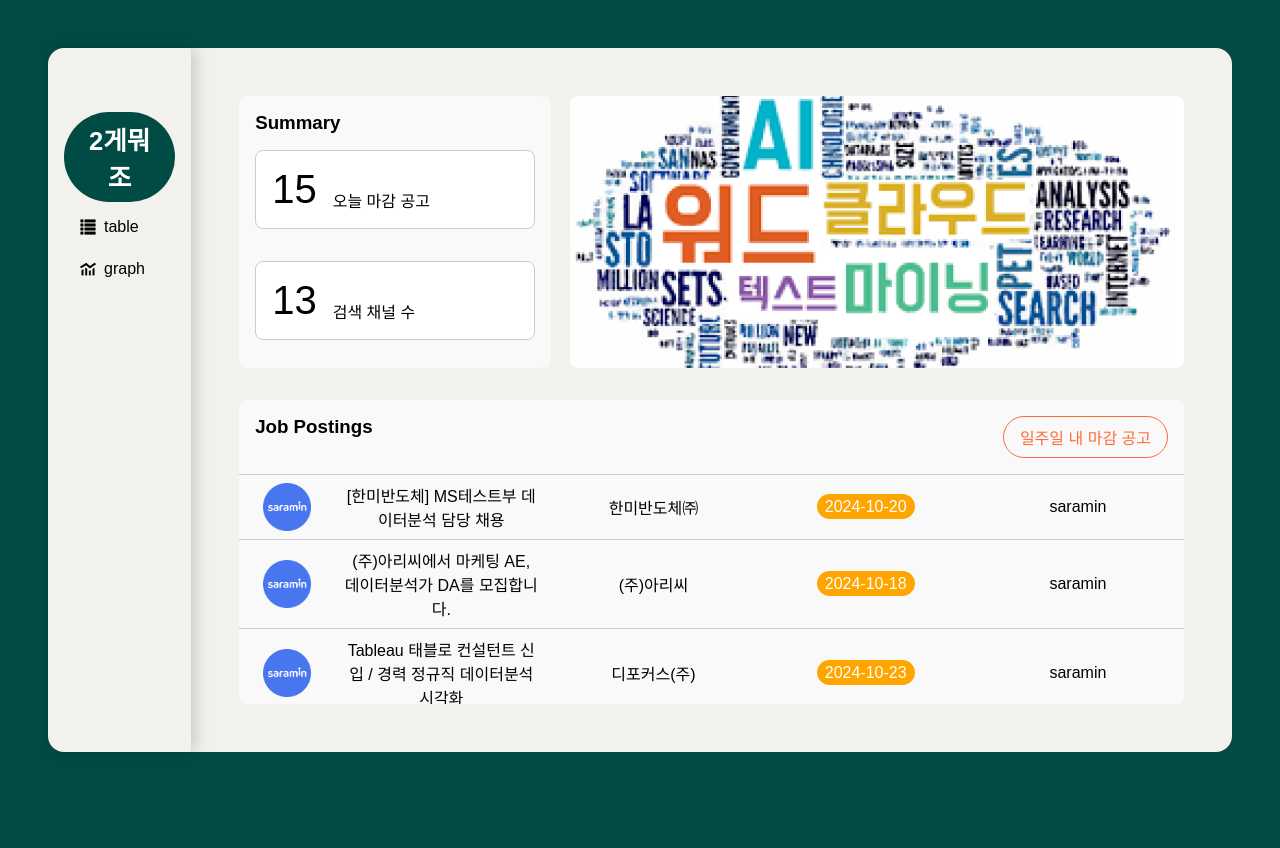
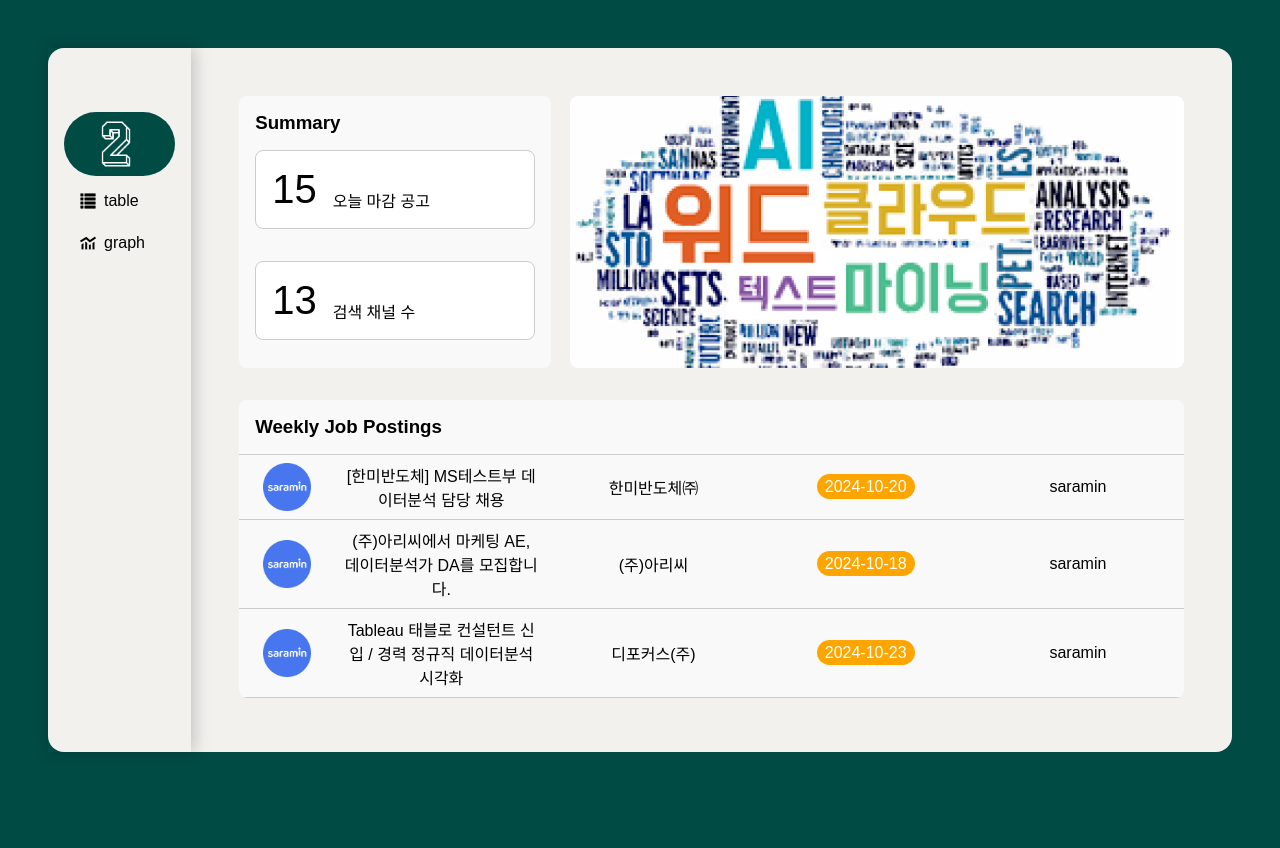
Before and after one commit to Proverbs1603/DataCareerBoard, a Django app: page /recruits/ in a window 1280 px wide. Run offline with Django 5.2, Linux system fonts and the light colour scheme; data comes from the database, SQL or seed files in the repository.

Commit message:
update template for main-icon

```diff
--- a/recruits/static/css/style.css
+++ b/recruits/static/css/style.css
@@ -63,11 +63,16 @@ body {
 .sidebar a.active .icon {
   filter: brightness(0) invert(1);
 }
+a #mainIcon {
+  width: 3rem;
+  height: 3rem;
+}
 .content {
   width: 100%;
   padding: 3rem;
   display: flex;
   flex-direction: column;
+  overflow-y: auto;
 }
 .graph-container {
   display: flex;
@@ -113,8 +118,7 @@ body {
 }
 .table-container {
   margin-top: 2rem;
-  /* max-heigt 계산 */
-  max-height: 22rem;
+  max-height: 24rem;
   overflow-y: auto;
   border-radius: 0.5rem;
   background-color: #f9f9f9;
@@ -194,24 +198,26 @@ th .sort {
 #detail-table td:first-child,
 #detail-table th:nth-child(2),
 #detail-table td:nth-child(2) {
-  width: 5rem;
+  max-width: 5rem;
 }
 #detail-table th:nth-child(5),
 #detail-table td:nth-child(5) {
-  width: 10rem;
+  max-width: 10rem;
 }
 #detail-table th:nth-child(6),
-#detail-table td:nth-child(6),
+#detail-table td:nth-child(6) {
+  max-width: 8rem;
+}
 #detail-table th:nth-child(7),
 #detail-table td:nth-child(7) {
-  width: 6rem;
+  max-width: 7rem;
 }
 .bookmark-container {
   display: inline-block;
   position: relative;
 }
 input[type="checkbox"] {
-  display: none; /* Hide the default checkbox */
+  display: none;
 }
 .table-wrapper {
   width: 100%;
--- a/recruits/templates/job_list.html
+++ b/recruits/templates/job_list.html
@@ -10,7 +10,9 @@
   <body>
     <div class="dashboard">
       <nav class="sidebar">
-        <a href="/recruits/" class="title {% if request.path == '/recruits/' %}active{% endif %}">2게뭐조</a>
+        <a href="/recruits/" class="title {% if request.path == '/recruits/' %}active{% endif %}"
+          ><img src="{% static 'assets/image/two.png' %}" alt="table Icon" class="icon" id="mainIcon"
+        /></a>
         <a href="/recruits/table/" class="{% if request.path == '/recruits/table/' %}active{% endif %}"
           ><img src="{% static 'assets/image/data-icon.png' %}" alt="table Icon" class="icon" />table</a
         >
@@ -41,8 +43,8 @@
         </section>
         <section class="table-container">
           <div class="table-label">
-            <h3>Job Postings</h3>
-            <button type="text" id="filterThisWeek">일주일 내 마감 공고</button>
+            <h3>Weekly Job Postings</h3>
+            <!-- <button type="text" id="filterThisWeek">일주일 내 마감 공고</button> -->
           </div>
           <table class="results-table">
             <tbody id="result">
--- a/recruits/templates/job_table.html
+++ b/recruits/templates/job_table.html
@@ -10,7 +10,9 @@
   <body>
     <div class="dashboard">
       <nav class="sidebar">
-        <a href="/recruits/" class="title {% if request.path == '/recruits/' %}active{% endif %}">2게뭐조</a>
+        <a href="/recruits/" class="title {% if request.path == '/recruits/' %}active{% endif %}"
+          ><img src="{% static 'assets/image/two.png' %}" alt="table Icon" class="icon" id="mainIcon"
+        /></a>
         <a href="/recruits/table/" class="{% if request.path == '/recruits/table/' %}active{% endif %}"
           ><img src="{% static 'assets/image/data-icon.png' %}" alt="table Icon" class="icon" />table</a
         >
```
Also changed, not shown: recruits/static/assets/image/two-fill.png (added), recruits/static/assets/image/two.png (added).
